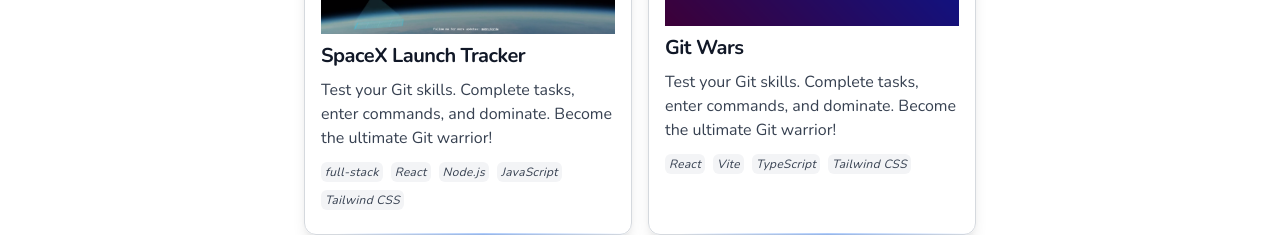
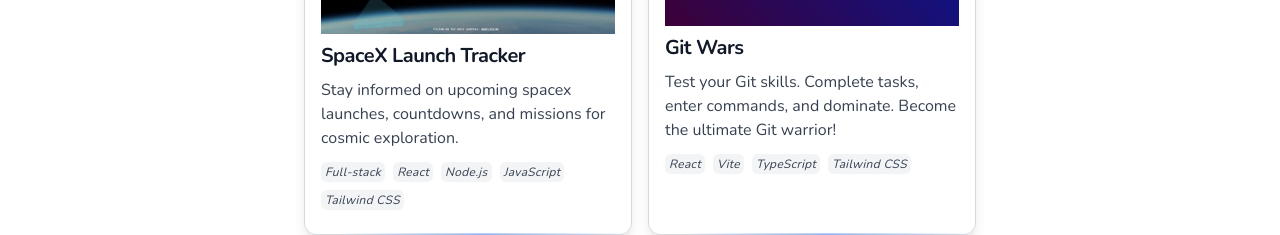
Before and after one commit to AbhiVarde/Developer-Portfolio-Website, a React (Vite) app: page /project in a window 1280 px wide. Shown: the part 390-625 px from the top of the page. Built offline with nearby package versions, Linux system fonts and the light colour scheme.

Commit message:
initial commit

```diff
--- a/src/Pages/Project.tsx
+++ b/src/Pages/Project.tsx
@@ -14,8 +14,8 @@
     image: Tracker,
     title: "SpaceX Launch Tracker",
     description:
-      "Test your Git skills. Complete tasks, enter commands, and dominate. Become the ultimate Git warrior!",
-    tags: ["full-stack", "React", "Node.js", "JavaScript", "Tailwind CSS"],
+      "Stay informed on upcoming spacex launches, countdowns, and missions for cosmic exploration.",
+    tags: ["Full-stack", "React", "Node.js", "JavaScript", "Tailwind CSS"],
     link: "https://github.com/AbhiVarde/SpaceX-Launch-Tracker",
   },
   {
```
